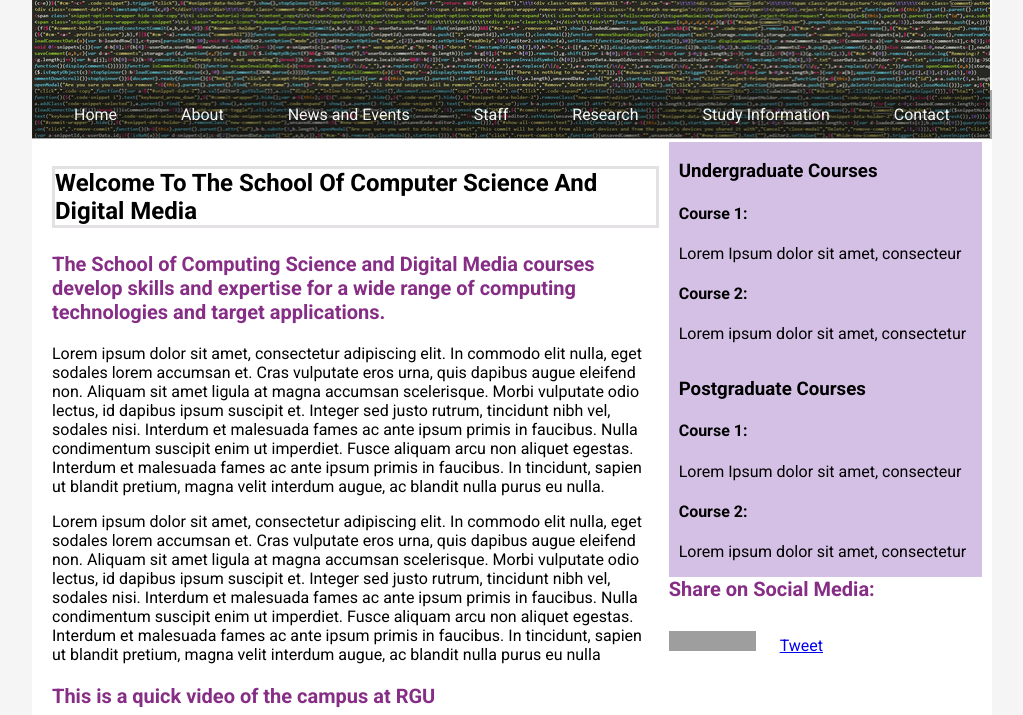
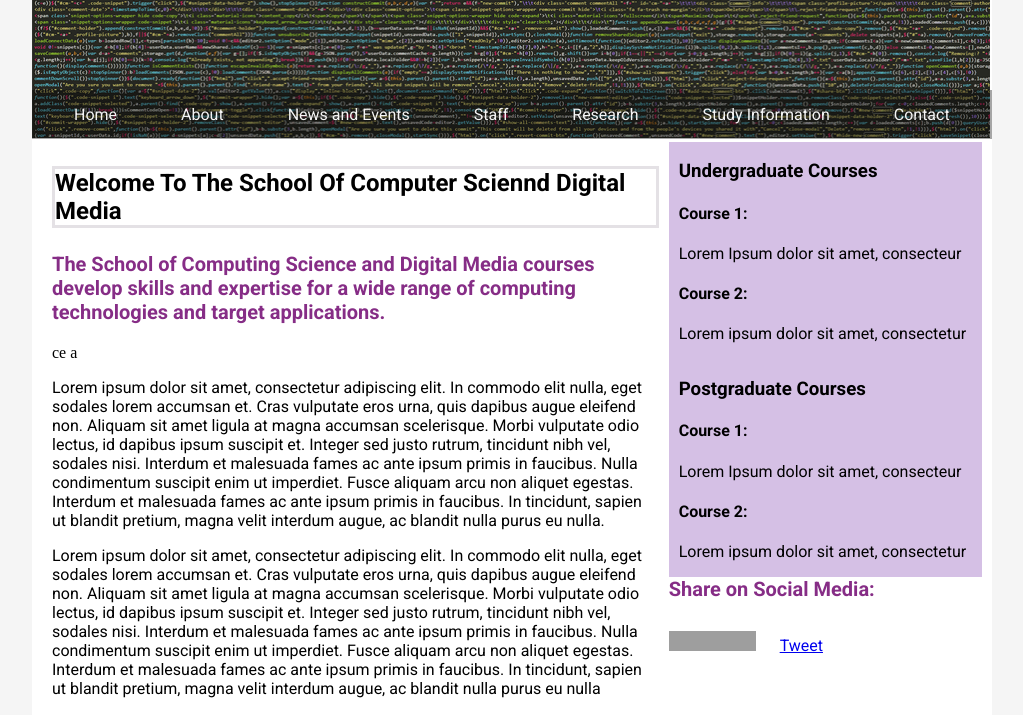
Before and after one commit to chloegr98/Team8CSDMWebsite, a plain HTML site: page assets/html/homepage.html in a window 1280 px wide. Shown: the part 82-797 px from the top of the page, without its empty margins (128-1151 px from the left). Drawn offline with Linux system fonts and the light colour scheme; grey boxes are pictures that could not be loaded.

Commit message:
Update homepage.html

```diff
--- a/assets/html/homepage.html
+++ b/assets/html/homepage.html
@@ -1,3 +1,4 @@
+
 <!DOCTYPE html>
 <html lang="en">
 <head>
@@ -36,8 +37,10 @@
 <main class="grid-container">
 
     <section class="grid-66">
-        <h1>Welcome to The School of Computer Science and Digital Media</h1>
+        <!-- Heading of the welcome page-->
+        <h1>Welcome to The School of Computer Sciennd Digital Media</h1>
         <h2>The School of Computing Science and Digital Media courses develop skills and expertise for a wide range of computing technologies and target applications.</h2>
+        <!-- main text of the Welcome page-->ce a
         <p>Lorem ipsum dolor sit amet, consectetur adipiscing elit.
             In commodo elit nulla, eget sodales lorem accumsan et.
             Cras vulputate eros urna, quis dapibus augue eleifend non.
@@ -57,8 +60,9 @@
             Interdum et malesuada fames ac ante ipsum primis in faucibus.
             Nulla condimentum suscipit enim ut imperdiet.
             Fusce aliquam arcu non aliquet egestas. Interdum et malesuada fames ac ante ipsum primis in faucibus.
-            In tincidunt, sapien ut blandit pretium, magna velit interdum augue, ac blandit nulla purus eu nulla</p>
+             In tincidunt, sapien ut blandit pretium, magna velit interdum augue, ac blandit nulla purus eu nulla</p>
         <h2>This is a quick video of the campus at RGU</h2>
+        <!--Video from Youtube -->
         <iframe width="560" height="315" src="https://www.youtube.com/embed/Ps11CDkNS44" frameborder="0" allowfullscreen></iframe>
         <p>Lorem ipsum dolor sit amet, consectetur adipiscing elit.
             In commodo elit nulla, eget sodales lorem accumsan et.
@@ -103,7 +107,7 @@
             <p>Lorem ipsum dolor sit amet, consectetur</p>
         </article>
 
-
+        <!--Social media links to facebook and twitter-->
         <h2>Share on Social Media:</h2>
         <iframe src="https://www.facebook.com/plugins/share_button.php?href=https%3A%2F%2Fdevelopers.facebook.com%2Fdocs%2Fplugins%2F&layout=button_count&mobile_iframe=true&width=87&height=20&appId" width="87" height="20" style="border:none;overflow:hidden" scrolling="no" frameborder="0" allowTransparency="true"></iframe>
         <a href="https://twitter.com/share" class="twitter-share-button" data-show-count="false">Tweet</a><script async src="//platform.twitter.com/widgets.js" charset="utf-8"></script>
@@ -115,6 +119,7 @@
 </main>
 
 <footer>
+    <!--Copyright-->
     <p>(c)2016 The 88's</p>
 </footer>
 
```
